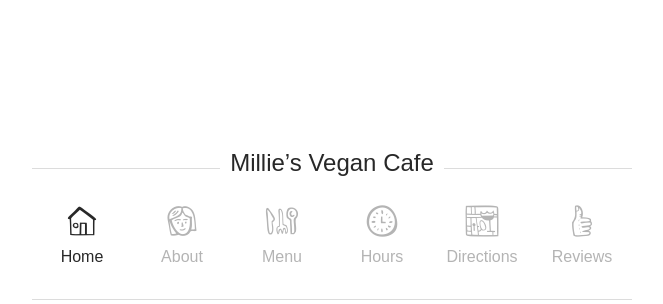
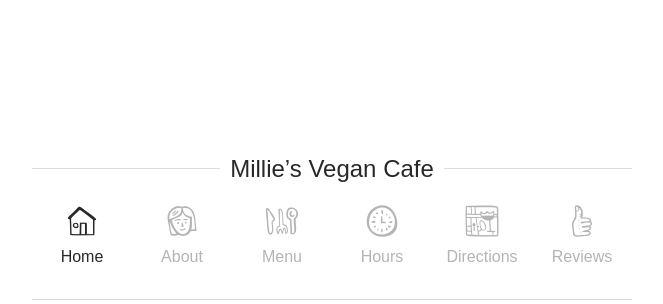
Before and after one commit to rocketspops/HTML-CSS-Challenge, a plain HTML site: page index.html in a window 1280 px wide. Shown: the part 166-470 px from the top of the page, without its empty margins (308-971 px from the left). Drawn offline with nearby package versions, Linux system fonts and the light colour scheme.

Commit message:
streamline solution

```diff
--- a/index.html
+++ b/index.html
@@ -11,33 +11,17 @@
   <script type="text/javascript">try{Typekit.load();}catch(e){}</script>
 </head>
 <body>
-  <div class="container">
-    <div class="header" role="banner">
-      <div class="nav" role="navigation">
-        <span class="logo" href="#">
-          <a href="#">Millie&rsquo;s Vegan Cafe</a>
-        </span>
-        <ul class="clearfix nav__menu">
-          <li>
-            <a class="active" data-icon="&#x2302;" href="#">Home</a>
-          </li>
-          <li>
-            <a data-icon="&#x1F469;" href="#">About</a>
-          </li>
-          <li>
-            <a data-icon="&#x1F374;" href="#">Menu</a>
-          </li>
-          <li>
-            <a data-icon="&#x23F2;" href="#">Hours</a>
-          </li>
-          <li>
-            <a data-icon="&#xE673;" href="#">Directions</a>
-          </li>
-          <li>
-            <a data-icon="&#x1F44D;" href="#">Reviews</a>
-          </li>
-        </ul>
-      </div>
+  <div class="header" role="banner">
+    <div class="nav" role="navigation">
+      <a class="logo" href="#">Millie&rsquo;s Vegan Cafe</a>
+      <ul>
+        <li><a class="active" data-icon="&#x2302;" href="#">Home</a></li>
+        <li><a data-icon="&#x1F469;" href="#">About</a></li>
+        <li><a data-icon="&#x1F374;" href="#">Menu</a></li>
+        <li><a data-icon="&#x23F2;" href="#">Hours</a></li>
+        <li><a data-icon="&#xE673;" href="#">Directions</a></li>
+        <li><a data-icon="&#x1F44D;" href="#">Reviews</a></li>
+      </ul>
     </div>
   </div>
 </body>
--- a/stylesheets/default.css
+++ b/stylesheets/default.css
@@ -18,28 +18,12 @@ a {
   transition: color 0.1s 0;
 }
 
-.clearfix:before,
-.clearfix:after {
-  content: " ";
-  display: table;
-}
-
-.clearfiz:after {
-  clear: both;
-}
-
-.container {
-  height: 100%;
-  position: fixed;
-  width: 100%;
-}
-
 .header {
   font-size: 0;
   overflow: hidden;
-  position: absolute;
-    bottom: 10%;
-    top: 10%;
+  position: fixed;
+    bottom: 0;
+    top: 0;
   text-align: center;
   width: 100%;
 }
@@ -61,39 +45,25 @@ a {
   width: 600px;
 }
 
-.logo {
-  display: block;
-  font-family: "ff-prater-script-web", sans-serif;
-  font-size: 24px;
-  height: 40px;
-  position: relative;
-    top: -20px;
-}
-
-.logo a {
-  background: white;
-  color: rgb(40, 40, 40);
-  display: inline-block;
-  padding: 0 10px;
-}
-
-.logo a:hover {
-  color: rgb(254, 111, 103);
-}
-
-.nav__menu {
+.nav ul {
   display: inline-block;
   list-style-type: none;
   margin: 0 0 30px 0;
   padding: 0;
 }
 
-.nav__menu li {
+.nav ul:after {
+  content: " ";
+  display: table;
+  clear: both
+}
+
+.nav li {
   float: left;
   width: 100px;
 }
 
-.nav__menu a {
+.nav li a {
   color: rgb(180, 180, 180);
   display: block;
   line-height: 1em;
@@ -101,24 +71,24 @@ a {
   position: relative;
 }
 
-.nav__menu a:hover,
-.nav__menu a.active {
+.nav li a:hover,
+.nav li a.active {
   color: rgb(40, 40, 40);
 }
 
-.nav__menu a:active {
+.nav li a:active {
   color: rgb(254, 111, 103);
 }
 
-.nav__menu a:before {
+.nav li a:before {
   content: attr(data-icon);
   font-family: "SS-Steedicons";
   font-size: 32px;
   line-height: 1em;
   margin-left: -0.5em;
   position: absolute;
+    left: 50%;
     top: 0;
-    left: 50%;
   text-decoration: none;
   text-rendering: optimizeLegibility;
   white-space: nowrap;
@@ -127,3 +97,18 @@ a {
   font-feature-settings: "liga";
   -webkit-font-smoothing: antialiased;
 }
+
+.logo {
+  background: white;
+  color: rgb(40, 40, 40);
+  display: inline-block;
+  font-family: "ff-prater-script-web", sans-serif;
+  font-size: 24px;
+  line-height: 40px;
+  height: 40px;
+  padding: 0 10px;
+  position: relative;
+    top: -20px;
+}
+
+.logo:hover { color: rgb(254, 111, 103); }
```
